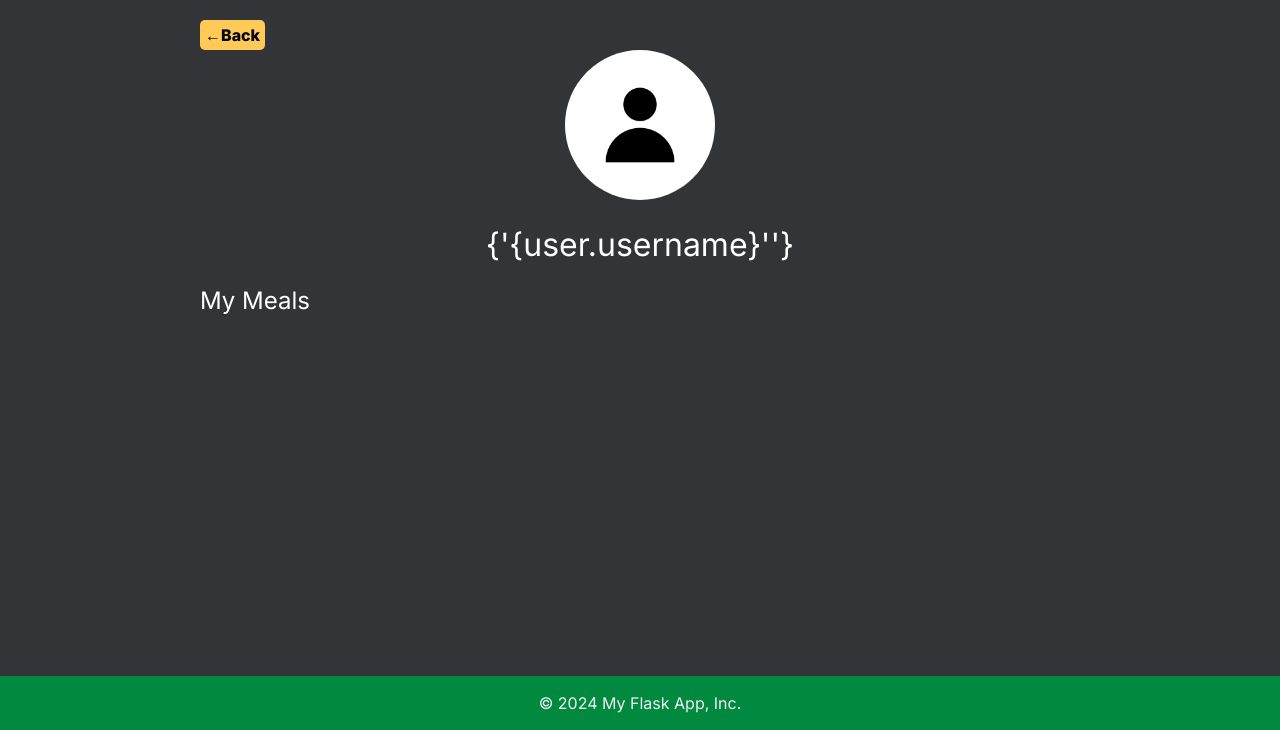
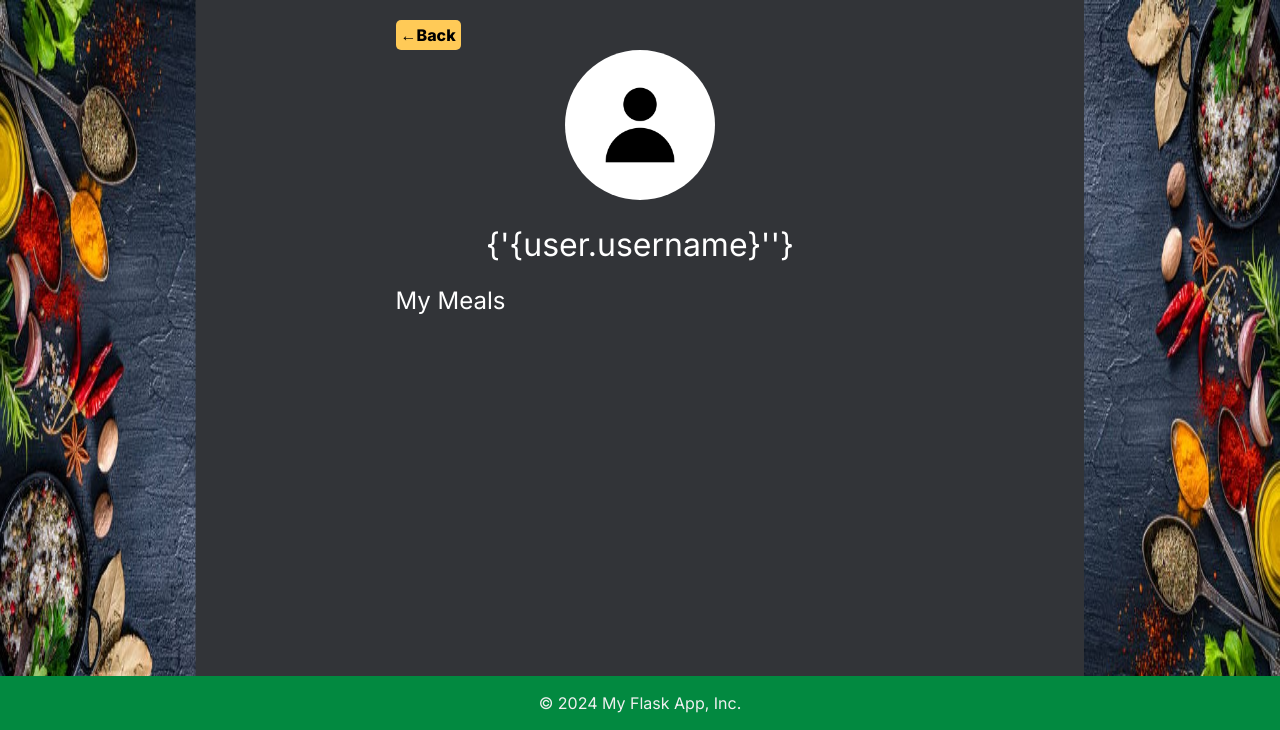
Before and after one commit to sarimeeps/bytebite, a Flask app: page /profile in a window 1280 px wide. Shown: the part 70-800 px from the top of the page. Run offline with Flask 3, Linux system fonts and the light colour scheme; some libraries are stand-ins or nearby versions.

Commit message:
more side pictures

```diff
--- a/templates/profile.html
+++ b/templates/profile.html
@@ -1,7 +1,12 @@
 {% extends "_layout.html" %}
 
 {% block content %}
-    <div class = "profile">
+<div class = "view-food-container">
+    <div class="left-img-container" style = "width: 20%;">
+        <img src="/static/images/food-background.jpg" alt="food-background">
+    </div>
+
+    <div class = "profile" style = "width: 50%;">
         <title>Profile</title>
         <div class="back-button">
         <button type="button" onclick="window.history.back();">←Back</button>
@@ -12,4 +17,12 @@
         <h1 style = 'font-weight: normal;'>{'{user.username}''}</h1>
         <h2 style = 'font-weight: normal; text-align: left;'>My Meals</h2>
     </div>
+
+    <div class="right-img-container" style = "width: 20%;">
+        <img src="/static/images/food-background.jpg" alt="food-background">
+    </div>
+</div>
+
+
+
 {% endblock %}
```
